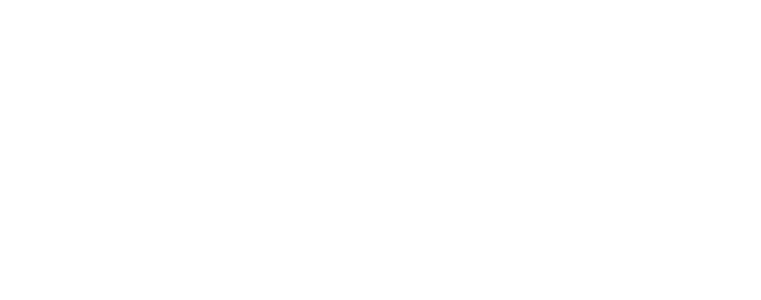
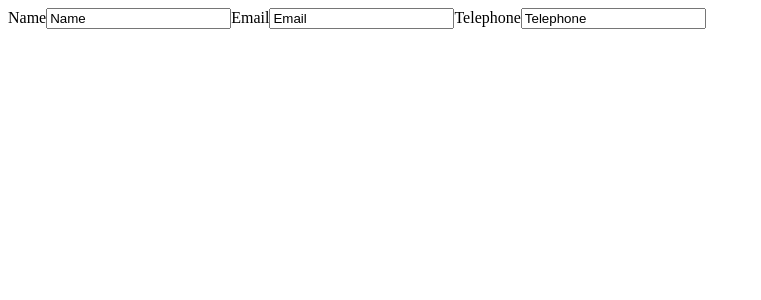
Before and after one commit to Sam-L-White/cv-project, a React (Create React App) app: page / in a window 1280 px wide. Shown: the top 300 px of the page, without its empty margins (0-761 px from the left). Built offline with nearby package versions, Linux system fonts and the light colour scheme.

Commit message:
Create component files and create basic about form

```diff
--- a/src/App.js
+++ b/src/App.js
@@ -1,4 +1,5 @@
 import React, {Component} from "react";
+import { About } from "./components/About";
 
 class App extends Component {
     constructor(){
@@ -7,7 +8,14 @@
 
     render(){
         return(
-            <div></div>
+            <div className="container">
+                <div className="inputContainer">
+                    <About />
+                </div>
+                <div className="previewContainer">
+
+                </div>
+            </div>
         )
     }
 }
--- /dev/null
+++ b/src/components/About.js
@@ -0,0 +1,86 @@
+import React, {Component} from "react";
+
+class About extends Component{
+    constructor(props){
+        super(props);
+
+        this.state = {
+            fields: {
+                inputName: "Name",
+                inputEmail: "Email",
+                inputTelephone: "Telephone"
+            }
+        }
+    }
+
+    handleChange = (e) => {
+        switch(e.target.id){
+            case "inputName":
+                this.setState({
+                    fields: {
+                        inputName: e.target.value,
+                        inputEmail: this.state.fields.inputEmail,
+                        inputTelephone: this.state.fields.inputTelephone
+                    }
+                })
+                break;
+
+            case "inputEmail":
+                this.setState({
+                    fields: {
+                        inputName: this.state.fields.inputName,
+                        inputEmail: e.target.value,
+                        inputTelephone: this.state.fields.inputTelephone
+                    }
+                })
+                break;
+
+            case "inputTelephone":
+                this.setState({
+                    fields: {
+                        inputName: this.state.fields.inputName,
+                        inputEmail: this.state.fields.inputEmail,
+                        inputTelephone: e.target.value
+                    }
+                })
+                break;
+
+            default:
+        }
+    }
+
+    render(){
+        return(
+            <div>
+                <form>
+                    <label htmlFor="inputName">Name</label>
+                    <input
+                        type="text"
+                        name="inputName"
+                        id="inputName"
+                        onChange={this.handleChange}
+                        value={this.state.fields.inputName}
+                    />
+                    <label htmlFor="inputEmail">Email</label>
+                    <input
+                        type="text"
+                        name="inputEmail"
+                        id="inputEmail"
+                        onChange={this.handleChange}
+                        value={this.state.fields.inputEmail}
+                    />
+                    <label htmlFor="inputTelephone">Telephone</label>
+                    <input
+                        type="text"
+                        name="inputTelephone"
+                        id="inputTelephone"
+                        onChange={this.handleChange}
+                        value={this.state.fields.inputTelephone}
+                    />
+                </form>
+            </div>
+        )
+    }
+}
+
+export {About}
--- /dev/null
+++ b/src/components/Education.js
@@ -0,0 +1 @@
+import React, {component} from "react";
--- /dev/null
+++ b/src/components/Preview.js
@@ -0,0 +1 @@
+import React, {component} from "react";
--- /dev/null
+++ b/src/components/Work.js
@@ -0,0 +1 @@
+import React, {component} from "react";
```
